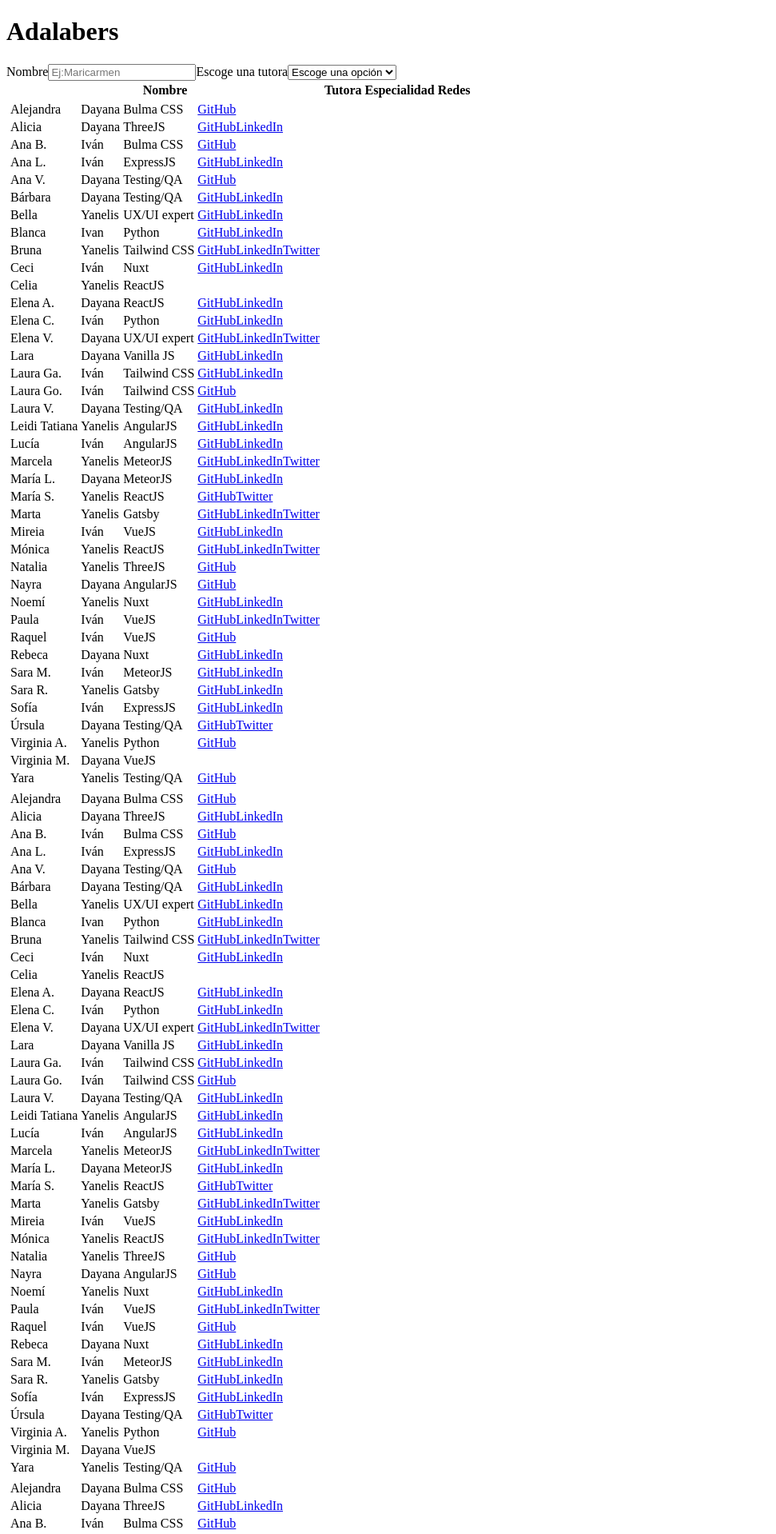
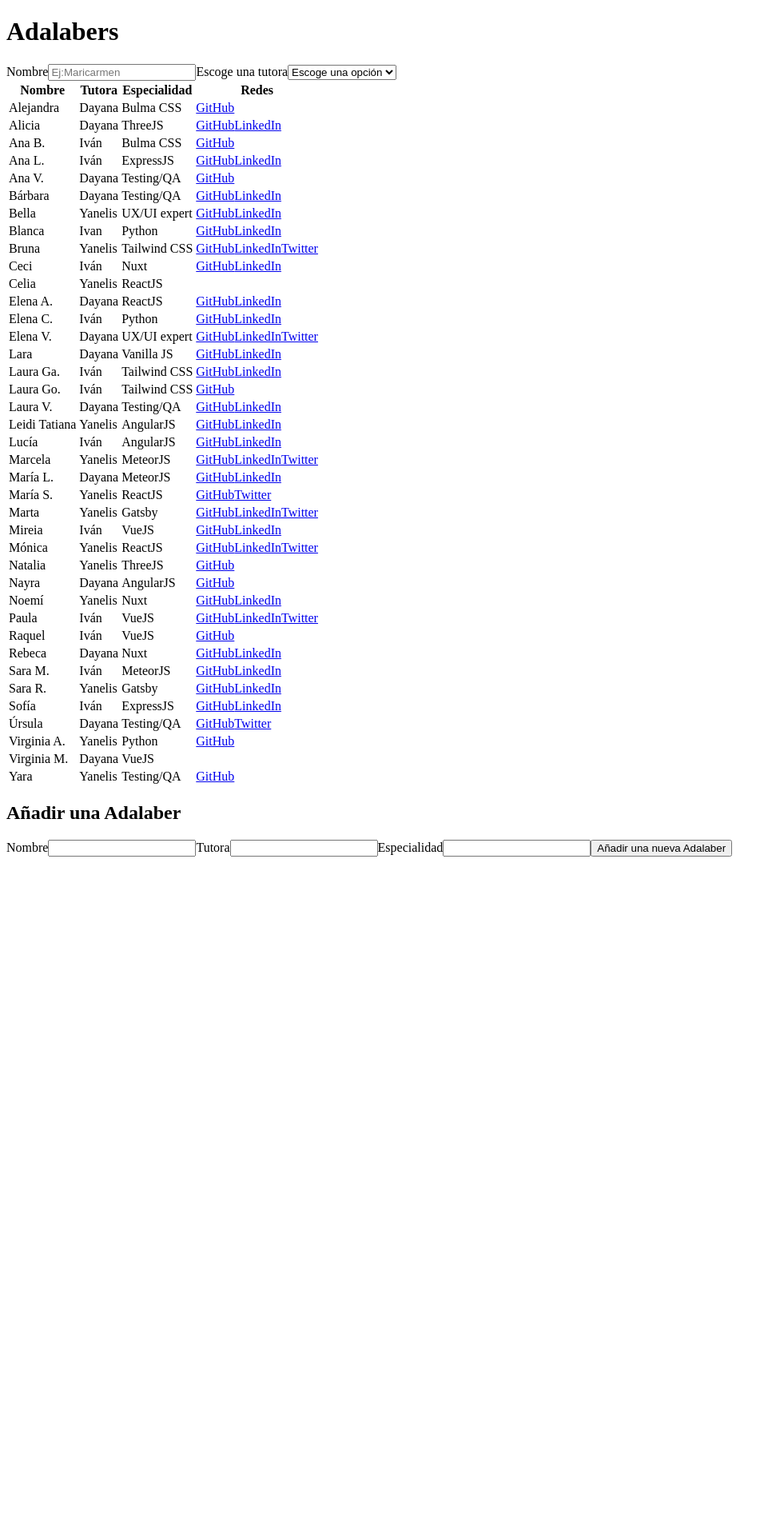
Before and after one commit to Adalab/modulo-3-evaluacion-intermedia-Ana-Purple-Dev, a React (Create React App) app: page / in a window 1280 px wide. Shown: the top 1918 px of the page at 80% size, without its empty margins (0-971 px from the left). After the commit the page ends 1079 px from the top, so only its background shows below. Built offline with nearby package versions, Linux system fonts and the light colour scheme.

Commit message:
add issues

```diff
--- a/public/index.html
+++ b/public/index.html
@@ -5,7 +5,7 @@
     <link rel="icon" href="%PUBLIC_URL%/favicon.ico" />
     <meta name="viewport" content="width=device-width, initial-scale=1" />
     <meta name="theme-color" content="#000000" />
-    <title>React App</title>
+    <title>Adalabers</title>
   </head>
   <body>
     <noscript>You need to enable JavaScript to run this app.</noscript>
--- a/src/components/App.js
+++ b/src/components/App.js
@@ -3,7 +3,6 @@ import adalabers from '../data/adalabers.json';
 import { useState } from 'react';
 
 function App() {
-  console.log(adalabers);
   const [data, setData] = useState(adalabers.results);
   const [newAdalaber, setNewAdalaber] = useState({
     name: '',
@@ -28,18 +27,16 @@ function App() {
 
   const handleSearch = (ev) => {
     setSearch(ev.target.value);
-    console.log(ev.target.value);
     const filteredAdalabersByName = adalabers.results.filter((oneAdalaber) =>
       oneAdalaber.name.toLowerCase().includes(search.toLowerCase())
     );
-    console.log(filteredAdalabersByName);
+
     setData([...filteredAdalabersByName]);
   };
   const handleSubmit = (ev) => {
     ev.preventDefault();
   };
   const handleClickAddAdalaber = (ev) => {
-    console.log(data);
     setData([...data, newAdalaber]);
   };
 
@@ -47,20 +44,23 @@ function App() {
     setNewAdalaber({ ...newAdalaber, [ev.target.id]: ev.target.value });
   };
 
-  const htmlData = data.map((oneAdalaber, index) => {
+  const renderHtmlData = (html) => {
+    return data.map((oneAdalaber) => {
       return (
-      <tr key={index}>
+        <tr key={oneAdalaber.id}>
           <td>{oneAdalaber.name}</td>
           <td>{oneAdalaber.counselor}</td>
           <td>{oneAdalaber.speciality}</td>
           <td>
-          {oneAdalaber.social_networks.map((oneNetwork, index) => {
+            {oneAdalaber.social_networks.map((oneNetwork) => {
               return <a href={oneNetwork.url}>{oneNetwork.name}</a>;
             })}
           </td>
         </tr>
       );
     });
+  };
+
   return (
     <div>
       <h1>Adalabers</h1>
@@ -92,12 +92,7 @@ function App() {
             <th>Redes</th>
           </tr>
         </thead>
-        <tbody>
-          <tr>{htmlData}</tr>
-          <tr>{htmlData}</tr>
-          <tr>{htmlData}</tr>
-          <tr>{htmlData}</tr>
-        </tbody>
+        <tbody>{renderHtmlData(data)}</tbody>
       </table>
       <section>
         <h2>Añadir una Adalaber</h2>
```
Lines whose indentation alone changed are shown as unchanged.
